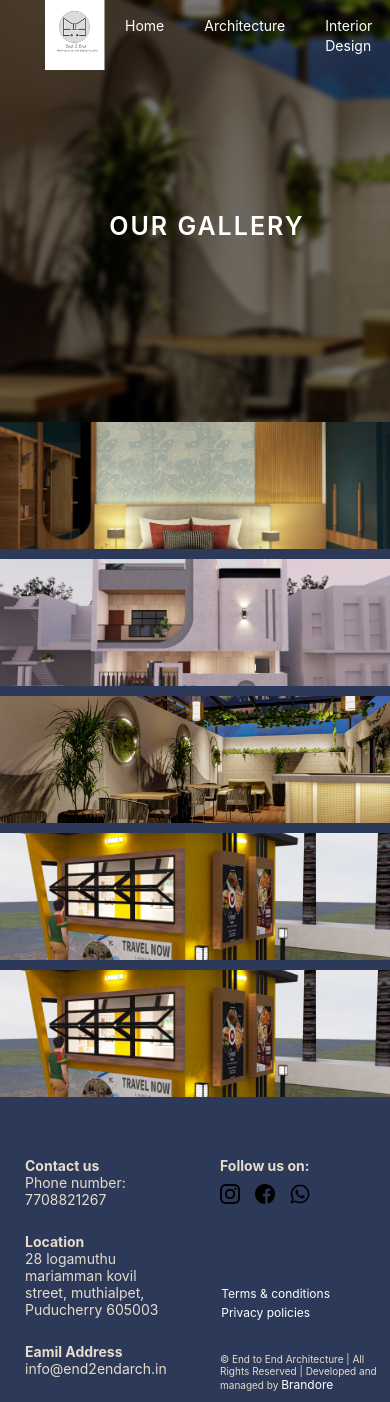
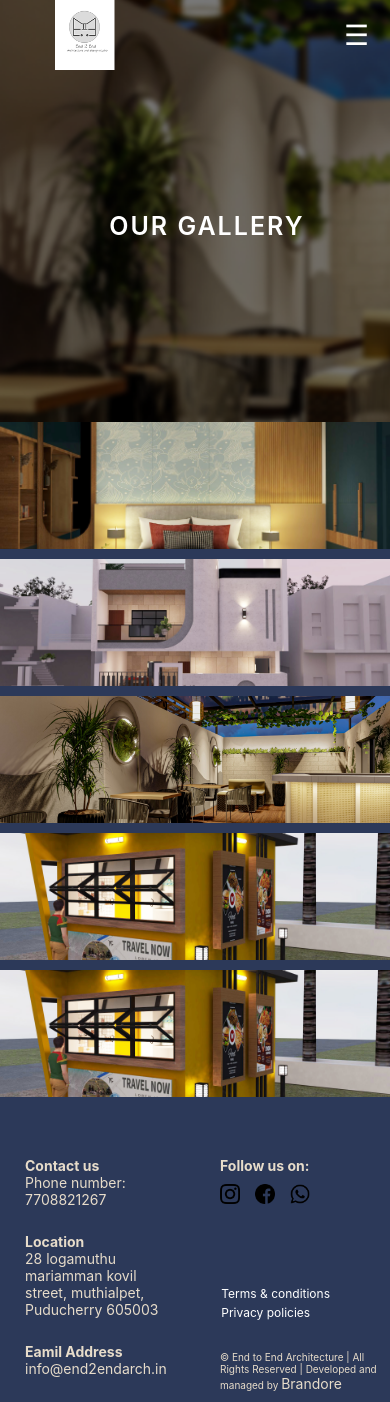
Before and after one commit to A-Rahman-19/End2End-architecture, a React (Create React App) app in the folder end2endarch/: page /portfolio in a window 390 px wide. Built offline with nearby package versions, Linux system fonts and the light colour scheme.

Commit message:
header and footer media query for phone

```diff
--- a/end2endarch/src/Components/footer.js
+++ b/end2endarch/src/Components/footer.js
@@ -74,7 +74,7 @@ function Footer() {
               </a>
             </div>
             <p className="copyright">
-              © End to End Architecture | All Rights Reserved | Developed and managed by <a className="Brandore" style={{textDecoration: "none",color:"white"}} href="https://brandore.in/"> Brandore </a>
+              © End to End Architecture | All Rights Reserved | Developed and managed by <a className="brandore" target="_blank" style={{textDecoration: "none",color:"white"}} href="https://brandore.in/"> Brandore </a>
             </p>
           </div>
         </div>
--- a/end2endarch/src/Components/header.js
+++ b/end2endarch/src/Components/header.js
@@ -1,18 +1,47 @@
 import '../Styles/header.css';
+import React, { useState } from "react";
 
 function Header() {
+    const [menuOpen, setMenuOpen] = useState(false);
   return (
-    <div className="nav">
+   <div className="nav">
       <img
         src={require("../assets/End2Endlogo.png")}
         alt="Company logo"
         className="header-logo"
       />
-      <ul className="nav-as">
-        <li><a href="/" className="as skills-a">Home</a></li>
-        <li><a href="/architecture" className="as contact-a">Architecture</a></li>
-        <li><a href="/interior-design" className="as contact-a">Interior Design</a></li>
-        <li><a href="/portfolio" className="as contact-a">Portfolio</a></li>
+
+      {/* Hamburger toggle button */}
+      <button
+        className="nav-toggle"
+        aria-label="Toggle menu"
+        onClick={() => setMenuOpen(!menuOpen)}
+      >
+        &#9776;
+      </button>
+
+      {/* Nav menu */}
+      <ul className={`nav-as ${menuOpen ? "show" : ""}`}>
+        <li>
+          <a href="/" className="as skills-a">
+            Home
+          </a>
+        </li>
+        <li>
+          <a href="/architecture" className="as contact-a">
+            Architecture
+          </a>
+        </li>
+        <li>
+          <a href="/interior-design" className="as contact-a">
+            Interior Design
+          </a>
+        </li>
+        <li>
+          <a href="/portfolio" className="as contact-a">
+            Portfolio
+          </a>
+        </li>
       </ul>
     </div>
   );
--- a/end2endarch/src/Styles/footer.css
+++ b/end2endarch/src/Styles/footer.css
@@ -61,6 +61,10 @@
   height: 25px;
   margin: 10px 15px 0 0;
 }
+.brandore {
+  cursor: pointer;
+  color: #e7dcca !important;
+}
 @media (min-width: 350px) and (max-width: 1000px) {
   .footer-container {
     height: 100%;
@@ -69,11 +73,11 @@
     flex-direction: column;
   }
   .informations {
-  width: 50%;
-  padding: 25px;
-}
+    width: 50%;
+    padding: 25px;
+  }
   .footer-logo {
-   display: none;
+    display: none;
   }
   .copyright {
     position: absolute;
@@ -82,7 +86,8 @@
     font-size: 10px;
   }
   h2,
-  p,a {
+  p,
+  a {
     margin: 0;
     font-size: 14px;
     color: #e7dcca;
@@ -99,7 +104,7 @@
       cursor: pointer;
     }
   }
-  .Brandore{
+  .Brandore {
     font-size: 12px;
   }
   .social-icon {
--- a/end2endarch/src/Styles/header.css
+++ b/end2endarch/src/Styles/header.css
@@ -29,3 +29,44 @@
     color: white
   }
 }
+.nav-toggle {
+  display: none;
+  font-size: 28px;
+  background: none;
+  border: none;
+  color: white;
+  cursor: pointer;
+  margin-right: 25px;
+}
+
+/* Responsive styles below 1024px */
+@media (max-width: 1024px) {
+  .nav {
+    padding: 0 10px;
+  }
+
+  .nav-toggle {
+    display: block;
+  }
+  .nav ul {
+    position: absolute;
+    top: 70px;
+    right: 0;
+    background-color: #333;
+    flex-direction: column;
+    width: 200px;
+    display: none;
+    margin: 0;
+    padding: 10px 0;
+    border-radius: 0 0 0 8px;
+    z-index: 999;
+  }
+
+  .nav ul.show {
+    display: flex;
+  }
+
+  .nav ul li {
+    margin: 10px 20px;
+  }
+}
```
